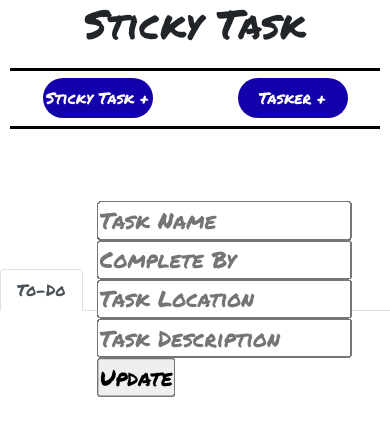
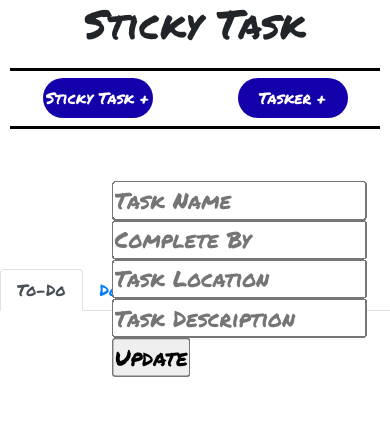
Before and after one commit to E-Shelton98/StickyTask-Frontend, a React (Create React App) app: page /edit in a window 390 px wide. Shown: the top 436 px of the page. Built offline with nearby package versions, Linux system fonts and the light colour scheme; no server answers.

Commit message:
fixed alignment for sticky form on mobile and laptop for edit and create

```diff
--- a/src/components/StickyForm/StickyForm.js
+++ b/src/components/StickyForm/StickyForm.js
@@ -9,8 +9,8 @@ const stickyFormVariant = {
   animate: {
     rotateX: 360,
     scale: 1.4,
-    x: 175,
-    y: 100,
+    x: 190,
+    y: 80,
   },
 };
 
```
